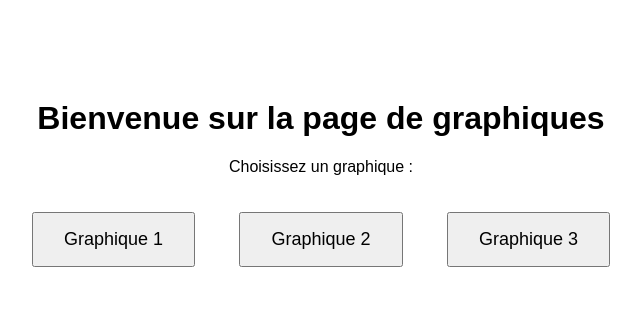
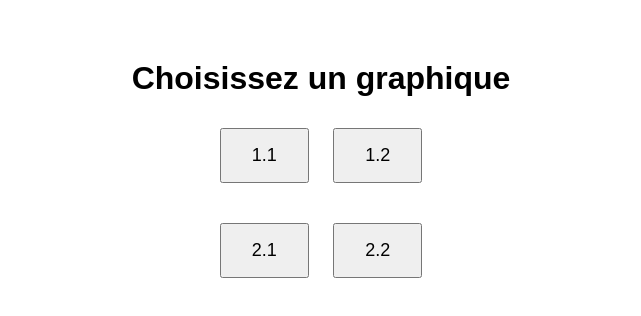
Before and after one commit to Commodee/Urgences, a plain HTML site: page index.html in a window 1280 px wide. Shown: the whole page, without its empty margins (319-960 px from the left). Drawn offline with Linux system fonts and the light colour scheme.

Commit message:
Update index.html

```diff
--- a/index.html
+++ b/index.html
@@ -2,27 +2,39 @@
 <html lang="fr">
 <head>
   <meta charset="UTF-8">
-  <title>Accueil - Choix du graphique</title>
+  <title>Accueil - Graphiques</title>
   <style>
     body {
+      font-family: Arial, sans-serif;
       text-align: center;
-      margin-top: 100px;
-      font-family: Arial;
+      margin-top: 60px;
     }
-    button {
+
+    .button-row {
+      margin: 20px auto;
+    }
+
+    .button-row button {
       padding: 15px 30px;
-      margin: 20px;
+      margin: 10px;
       font-size: 18px;
       cursor: pointer;
     }
   </style>
 </head>
 <body>
-  <h1>Bienvenue sur la page de graphiques</h1>
-  <p>Choisissez un graphique :</p>
 
-  <button onclick="location.href='graph1.html'">Graphique 1</button>
-  <button onclick="location.href='graph2.html'">Graphique 2</button>
-  <button onclick="location.href='graph3.html'">Graphique 3</button>
+  <h1>Choisissez un graphique</h1>
+
+  <div class="button-row">
+    <button onclick="location.href='graph1_1.html'">1.1</button>
+    <button onclick="location.href='graph1_2.html'">1.2</button>
+  </div>
+
+  <div class="button-row">
+    <button onclick="location.href='graph2_1.html'">2.1</button>
+    <button onclick="location.href='graph2_2.html'">2.2</button>
+  </div>
+
 </body>
 </html>
```
